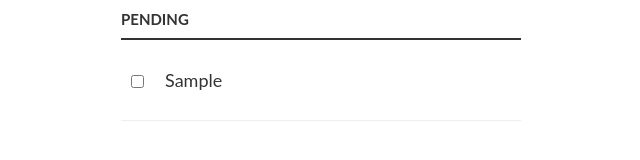
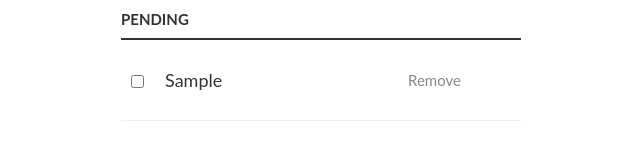
Before and after one commit to pratik14/reactTodoBasic, a React (Create React App) app: page / in a window 1280 px wide. Both pictures are taken after typing "Sample" into the empty fields and a click on the button "Submit". Shown: the part 220-380 px from the top of the page, without its empty margins (319-959 px from the left). Built offline with nearby package versions, Linux system fonts and the light colour scheme.

Commit message:
Remove Todo List

```diff
--- a/src/todo.js
+++ b/src/todo.js
@@ -12,6 +12,7 @@ class Todo extends Component {
 
     this.addTodo = this.addTodo.bind(this)
     this.updateTodo = this.updateTodo.bind(this)
+    this.removeTodo = this.removeTodo.bind(this)
   }
 
   addTodo(todo){
@@ -28,13 +29,23 @@ class Todo extends Component {
     this.setState({ list: newList })
   }
 
+  removeTodo(todoId){
+    const { list } = this.state;
+    const newList =  list.filter(t => t.id !== todoId)
+    this.setState({ list: newList })
+  }
+
   render() {
     const { list } = this.state;
 
     return (
       <div>
         <TodoForm addTodo={this.addTodo} />
-        <TodoList list={list} updateTodo={this.updateTodo} />
+        <TodoList
+          list={list}
+          removeTodo={this.removeTodo}
+          updateTodo={this.updateTodo}
+        />
       </div>
     );
   }
--- a/src/todoItem.js
+++ b/src/todoItem.js
@@ -4,6 +4,7 @@ class TodoItem extends Component {
   constructor(props){
     super(props)
 
+    this.removeItem = this.removeItem.bind(this)
     this.markCompleted = this.markCompleted.bind(this)
   }
 
@@ -14,14 +15,19 @@ class TodoItem extends Component {
     updateTodo(todo)
   }
 
+  removeItem(){
+    let { todo, removeTodo } = this.props
+    removeTodo(todo.id)
+  }
+
   render() {
     let { todo } = this.props
-    console.log(todo);
 
     return(
       <li>
         <input type="checkbox"  onClick={this.markCompleted} />
         <label>{todo.name}</label>
+        <button onClick={this.removeItem}>Remove</button>
       </li>
     )
   }
--- a/src/todoList.js
+++ b/src/todoList.js
@@ -3,14 +3,19 @@ import TodoItem from './todoItem'
 
 class TodoList extends Component {
   renderList(flag, header){
-    const { list, updateTodo } = this.props
+    const { list, updateTodo, removeTodo } = this.props
     const todos = list.filter((t) => t.completed === flag)
 
     if(todos.length === 0){ return null }
 
     const newList = todos.map((todo) =>  {
       return(
-        <TodoItem key={todo.id} todo={todo} updateTodo={updateTodo} />
+        <TodoItem
+          key={todo.id}
+          todo={todo}
+          updateTodo={updateTodo}
+          removeTodo={removeTodo}
+        />
       )
     })
 
```
